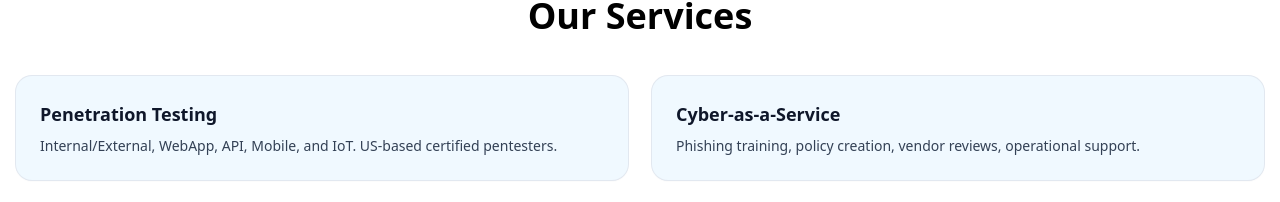
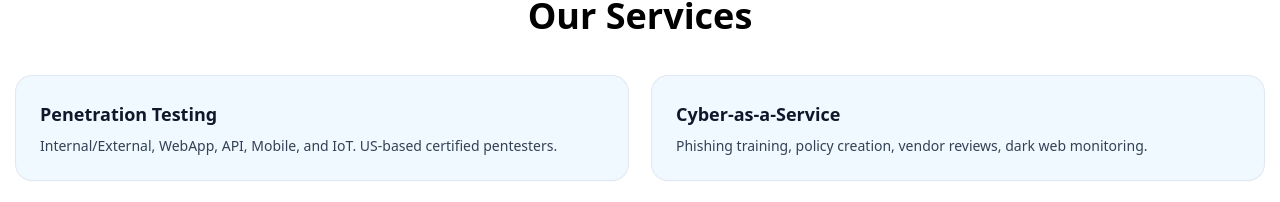
Before and after one commit to uNdoNe001/summit-cyber-site, a Next.js app: page / in a window 1280 px wide. Shown: the part 868-1070 px from the top of the page. Built offline with nearby package versions, Linux system fonts and the light colour scheme.

Commit message:
Update page.tsx

```diff
--- a/app/page.tsx
+++ b/app/page.tsx
@@ -54,7 +54,7 @@ export default function Page() {
             />
             <ServiceCard
               title="Cyber-as-a-Service"
-              text="Phishing training, policy creation, vendor reviews, operational support."
+              text="Phishing training, policy creation, vendor reviews, dark web monitoring."
             />
             <ServiceCard
               title="vCISO"
```
